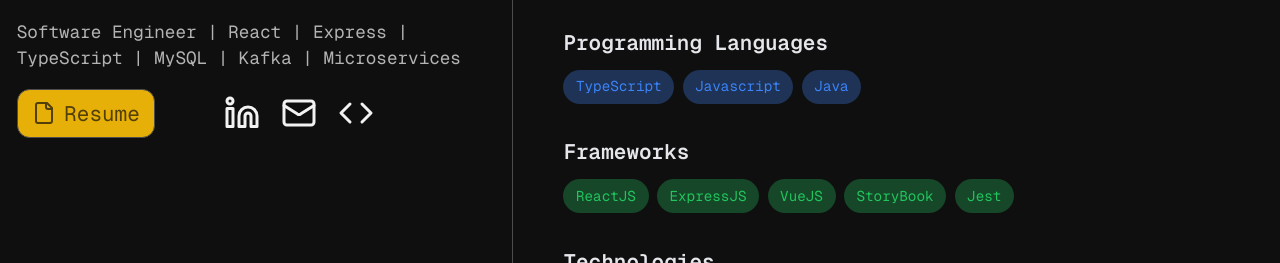
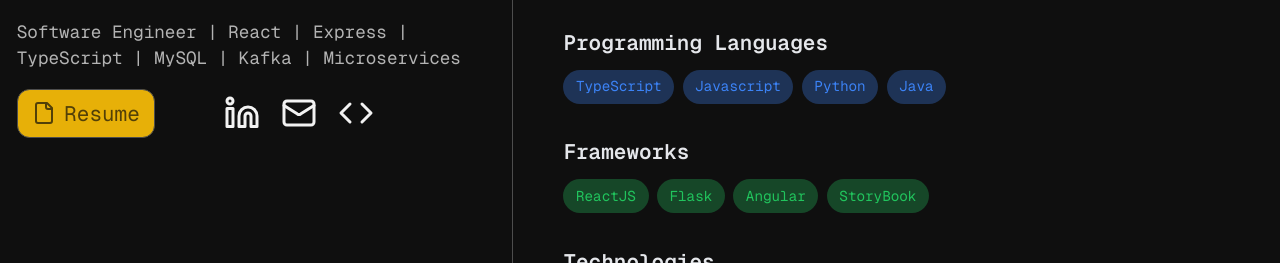
Before and after one commit to adhyyanT/portfolio-2, a Next.js app: page / in a window 1280 px wide. Shown: the part 341-604 px from the top of the page. Built offline with nearby package versions, Linux system fonts and the light colour scheme.

Commit message:
updates skills

```diff
--- a/src/data.ts
+++ b/src/data.ts
@@ -11,11 +11,11 @@
   skillSections: [
     {
       title: "Programming Languages",
-      skills: ["TypeScript", "Javascript", "Java"],
+      skills: ["TypeScript", "Javascript", "Python", "Java"],
     },
     {
       title: "Frameworks",
-      skills: ["ReactJS", "ExpressJS", "VueJS", "StoryBook", "Jest"],
+      skills: ["ReactJS", "Flask", "Angular", "StoryBook"],
     },
     {
       title: "Technologies",
```
